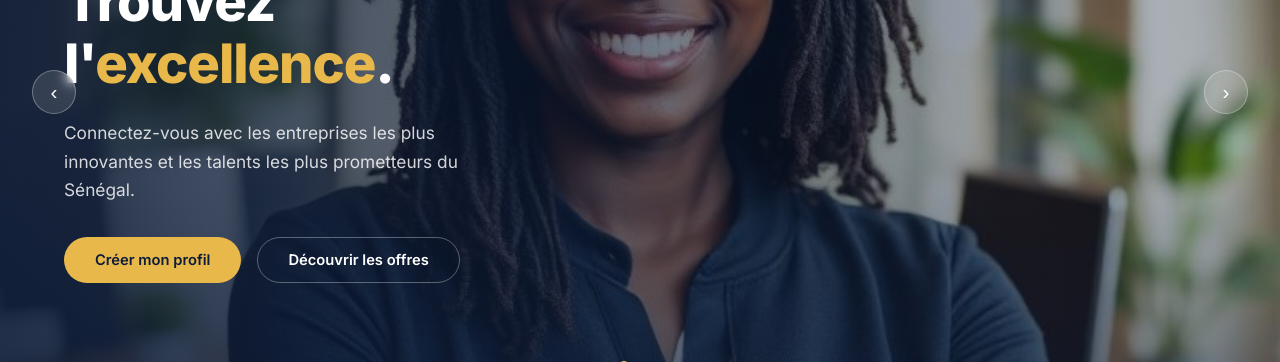
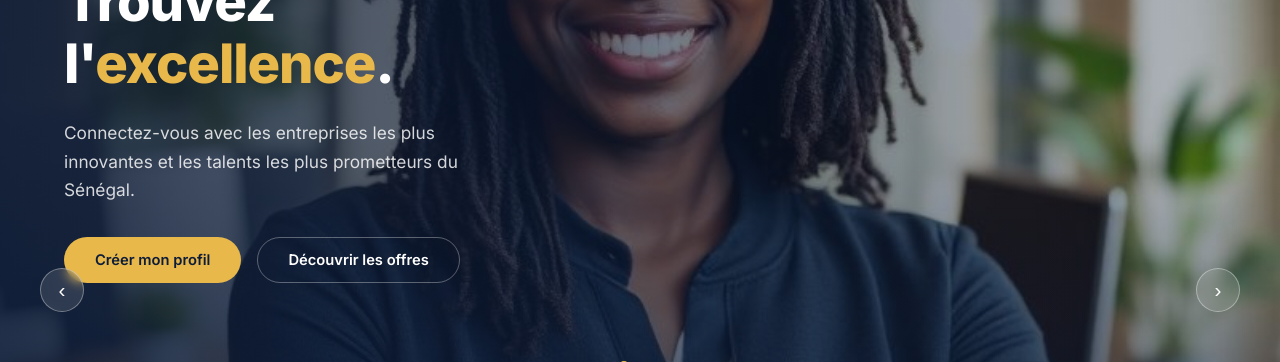
Before and after one commit to Christian190300/teranga-frontend, a React (Vite) app: page / in a window 1280 px wide. Shown: the part 290-652 px from the top of the page. Built offline with nearby package versions, Linux system fonts and the light colour scheme; no server answers.

Commit message:
Modification page frontend

```diff
--- a/src/index.css
+++ b/src/index.css
@@ -176,41 +176,53 @@ body {
 
 .home-hero__arrow {
     position: absolute;
-    top: 50%;
-    transform: translateY(-50%);
+    bottom: 90px;
+    top: auto;
+
     z-index: 2;
+
     width: 44px;
     height: 44px;
     border-radius: 50%;
+
     display: flex;
     align-items: center;
     justify-content: center;
+
     background: rgba(255, 255, 255, 0.12);
-    border: 1px solid rgba(255, 255, 255, 0.3);
+    border: 1px solid rgba(255, 255, 255, 0.35);
+
     color: white;
     font-size: 1.3rem;
     line-height: 1;
+
     cursor: pointer;
+
     backdrop-filter: blur(6px);
-    transition: background 0.15s ease, border-color 0.15s ease;
+
+    transition:
+            background 0.25s ease,
+            border-color 0.25s ease,
+            transform 0.25s ease;
 }
 
 .home-hero__arrow:hover {
-    background: rgba(255, 255, 255, 0.22);
-    border-color: rgba(255, 255, 255, 0.5);
+    background: rgba(245, 158, 11, 0.85);
+    border-color: rgba(245, 158, 11, 1);
+    transform: scale(1.08);
 }
 
 .home-hero__arrow:focus-visible {
     outline: 2px solid var(--hp-gold-light);
-    outline-offset: 2px;
+    outline-offset: 3px;
 }
 
 .home-hero__arrow--prev {
-    left: var(--sp-4);
+    left: 40px;
 }
 
 .home-hero__arrow--next {
-    right: var(--sp-4);
+    right: 40px;
 }
 
 @media (max-width: 640px) {
```
